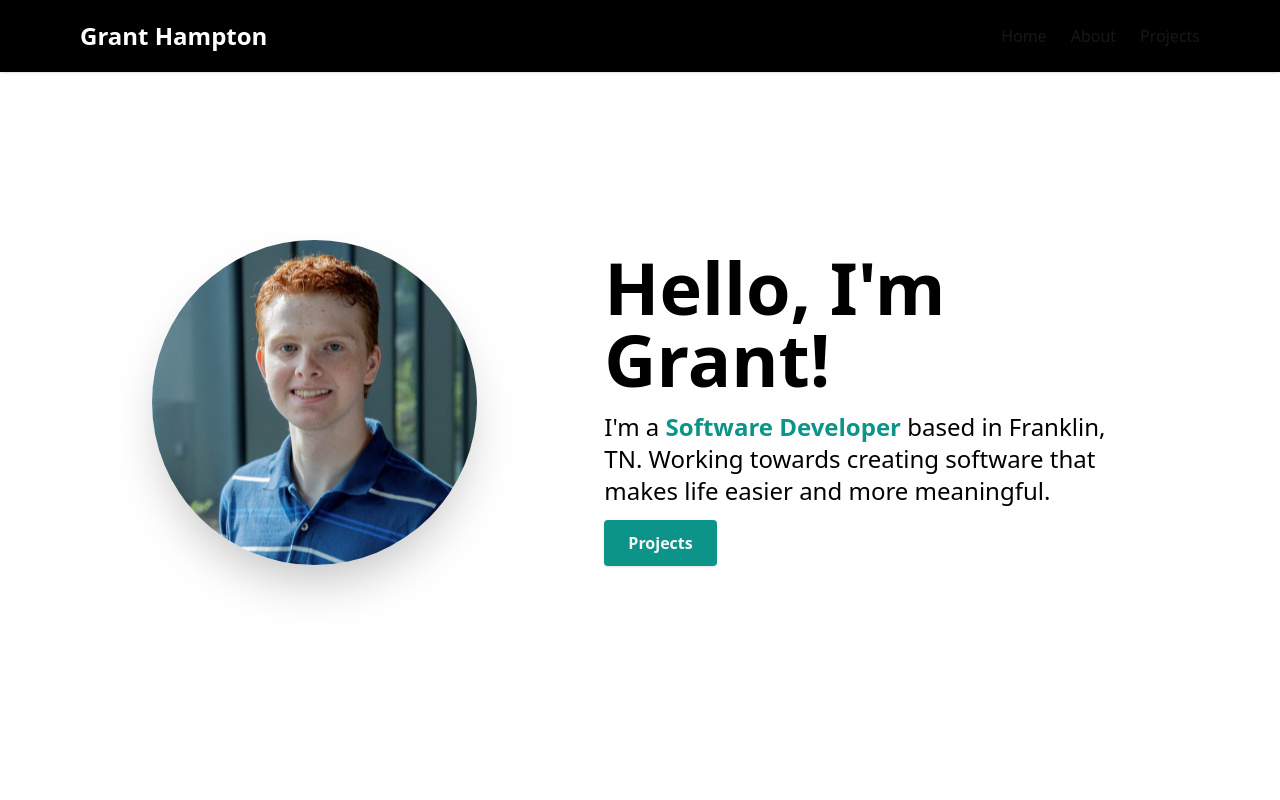
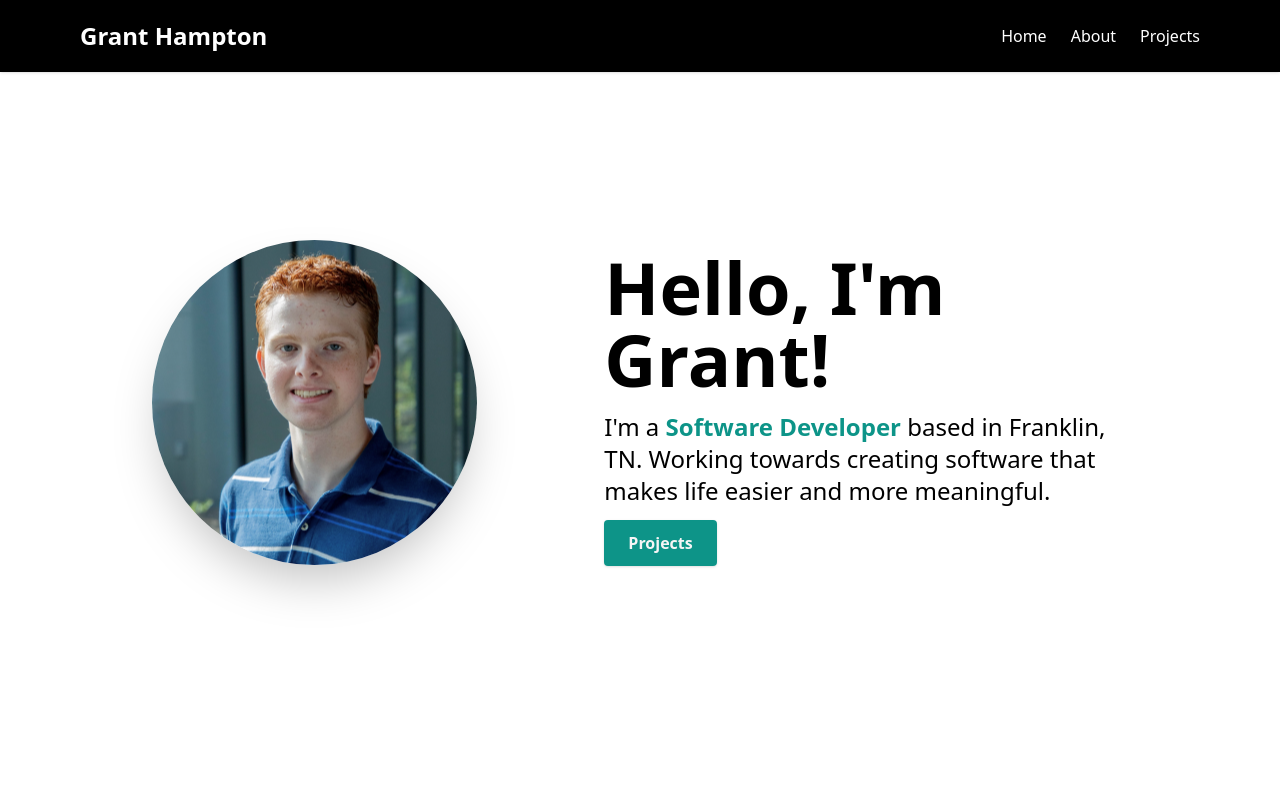
Before and after one commit to GrantCoding/GrantCoding.github.io, a Next.js app: page / in a window 1280 px wide. Shown: the top 800 px of the page. Built offline with nearby package versions, Linux system fonts and the light colour scheme.

Commit message:
Added white text

```diff
--- a/components/Navbar.tsx
+++ b/components/Navbar.tsx
@@ -66,7 +66,7 @@ export default function Navbar () {
                       key={idx}
                       to={item.page}
                       className={
-                        "block lg:inline-block text-neutral-900  hover:text-neutral-500 dark:text-neutral-100"
+                        "block lg:inline-block text-white  hover:text-neutral-500 dark:text-neutral-100"
                       }
                       activeClass="active"
                       spy={true}
```
